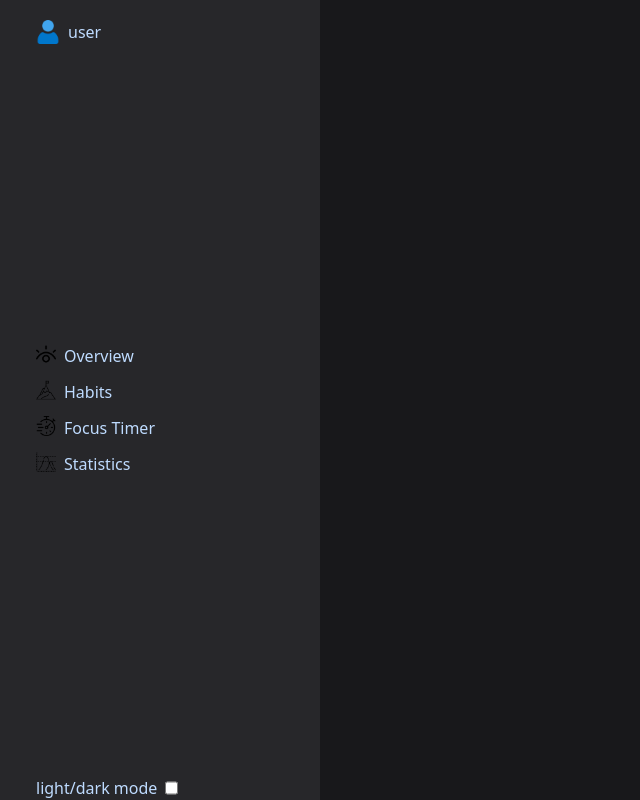
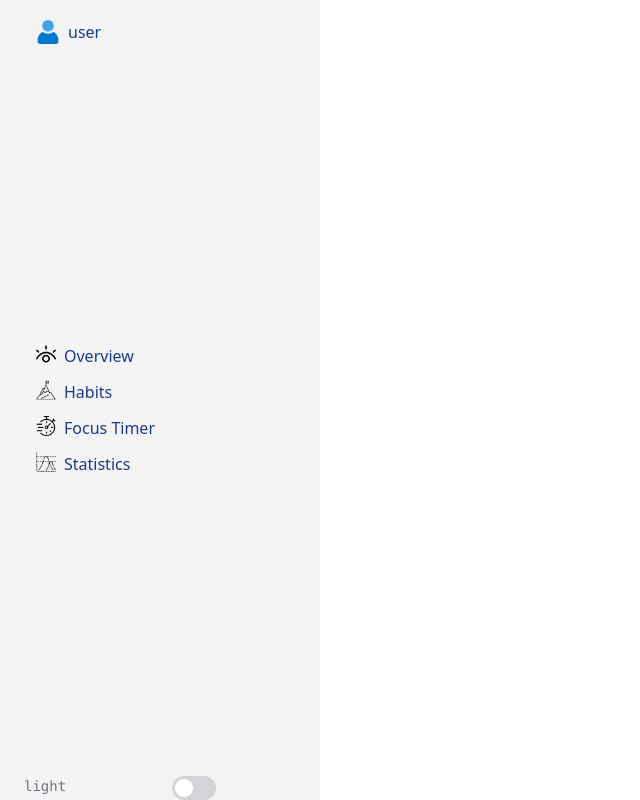
Before and after one commit to nastytolstenkova-hue/portfolio-project, a React (Vite) app: page / in a window 1280 px wide. Shown: the whole page, without its empty margins (0-640 px from the left). Built offline with nearby package versions, Linux system fonts and the light colour scheme.

Commit message:
Added functional for dark/light mode

```diff
--- /dev/null
+++ b/src/components/ThemeButton.tsx
@@ -0,0 +1,42 @@
+import { useState, useEffect } from "react"
+
+export default function ThemeButton(){
+  const [darkMode, setDarkMode] = useState(() => {
+    return localStorage.getItem('theme') === 'dark' ||
+           (!localStorage.getItem('theme') && window.matchMedia('(prefers-color-scheme: dark)').matches);
+  });
+
+  useEffect(() => {
+    if (darkMode) {
+      document.documentElement.classList.add('dark');
+      localStorage.setItem('theme', 'dark');
+    } else {
+      document.documentElement.classList.remove('dark');
+      localStorage.setItem('theme', 'light');
+    }
+  }, [darkMode]);
+
+  return (
+    <div className="grid grid-cols-2 font-mono text-sm">
+      <p className="text-zinc-500 dark:text-zinc-400">{!darkMode ? 'light' : 'dark'}</p>
+
+      <label className="relative inline-flex items-center cursor-pointer">
+        <input
+          type="checkbox"
+          className="sr-only peer"
+          checked={darkMode}
+          onChange={() => setDarkMode(!darkMode)}
+        />
+
+        <div className="w-11 h-6 bg-zinc-300 rounded-full peer
+          dark:bg-blue-600
+          peer-checked:after:translate-x-full
+          after:content-[''] after:absolute after:top-0.5 after:left-[2px]
+          after:bg-white after:border-gray-300 after:border after:rounded-full
+          after:h-5 after:w-5 after:transition-all">
+        </div>
+      </label>
+
+    </div>
+  )
+}
--- a/src/layouts/LeftBar.tsx
+++ b/src/layouts/LeftBar.tsx
@@ -1,11 +1,12 @@
 
 import MainNavigation from "../router/MainNavigation";
+import ThemeButton from "../components/ThemeButton";
 import accPicture from "../assets/user.png"
 
 export default function LeftBar(){
 
   return (
-    <div className="flex flex-col justify-between bg-zinc-800 h-dvh w-3/12 text-blue-200 pl-6" >
+    <div className="flex flex-col justify-between bg-zinc-100 dark:bg-zinc-800 h-dvh w-3/12 text-blue-900 dark:text-blue-200 pl-6" >
       <div className="flex ml-3 mt-5 items-center">
         <img src={accPicture} className="h-6 mr-2 "/>
         <p>user</p>
@@ -13,10 +14,8 @@ export default function LeftBar(){
       <div className="flex flex-col">
         <MainNavigation/>
       </div>
-      <div className="flex ml-3">
-        <p className="mr-2">light/dark mode</p>
-        <input type='checkbox' className="cursor-pointer"/>
-      </div>
+      <ThemeButton/>
+
     </div>
   )
 }
--- a/src/layouts/RootLayout.tsx
+++ b/src/layouts/RootLayout.tsx
@@ -6,7 +6,7 @@ export default function RootLayout() {
   return (
     <div className="flex h-dvh w-full overflow-hidden">
       <LeftBar />
-      <main className="flex-1 bg-zinc-900 text-white p-8 overflow-y-auto">
+      <main className="flex-1 bg-white dark:bg-zinc-900 transition-colors duration-500 text:black dark:text-white p-8 overflow-y-auto">
         <Outlet />
       </main>
     </div>
--- a/src/pages/Habits.tsx
+++ b/src/pages/Habits.tsx
@@ -16,8 +16,8 @@ export default function Habits(){
   const [isModal, setIsModal] = useState<boolean>(false);
   const [habitsList, setHabitsList] = useState<Habit[]>([])
 
-  const handleDelete = (id: string) => {
-    setHabitsList((prev) => prev.filter(habit => habit.id !== id));
+  const handleDelete = (index: string) => {
+    setHabitsList((prev) => prev.filter(habit => habit.id !== index));
   };
 
   const openModal = () => {
--- /dev/null
+++ b/tailwind.config.js
@@ -0,0 +1,12 @@
+/** @type {import('tailwindcss').Config} */
+export default {
+  darkMode: 'class',
+  content: [
+    "./index.html",
+    "./src/**/*.{js,ts,jsx,tsx}",
+  ],
+  theme: {
+    extend: {},
+  },
+  plugins: [],
+}
```
